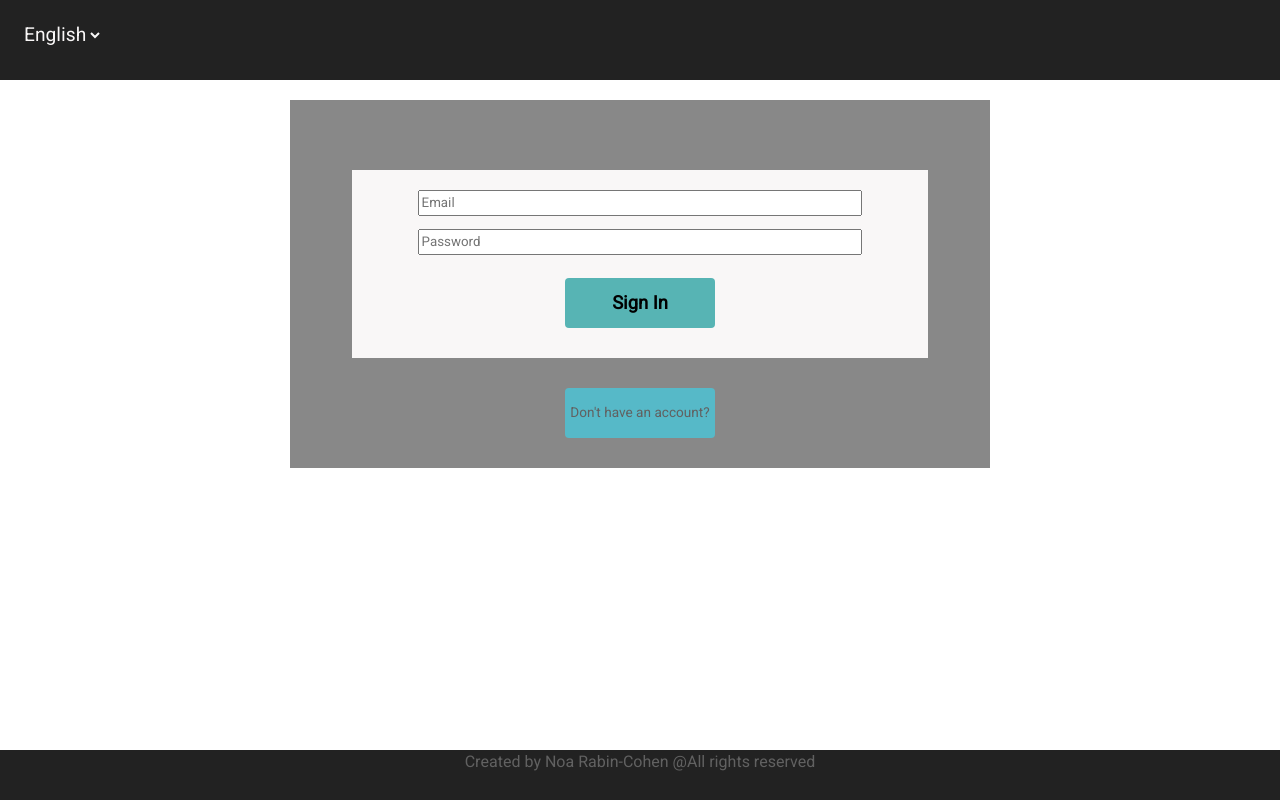
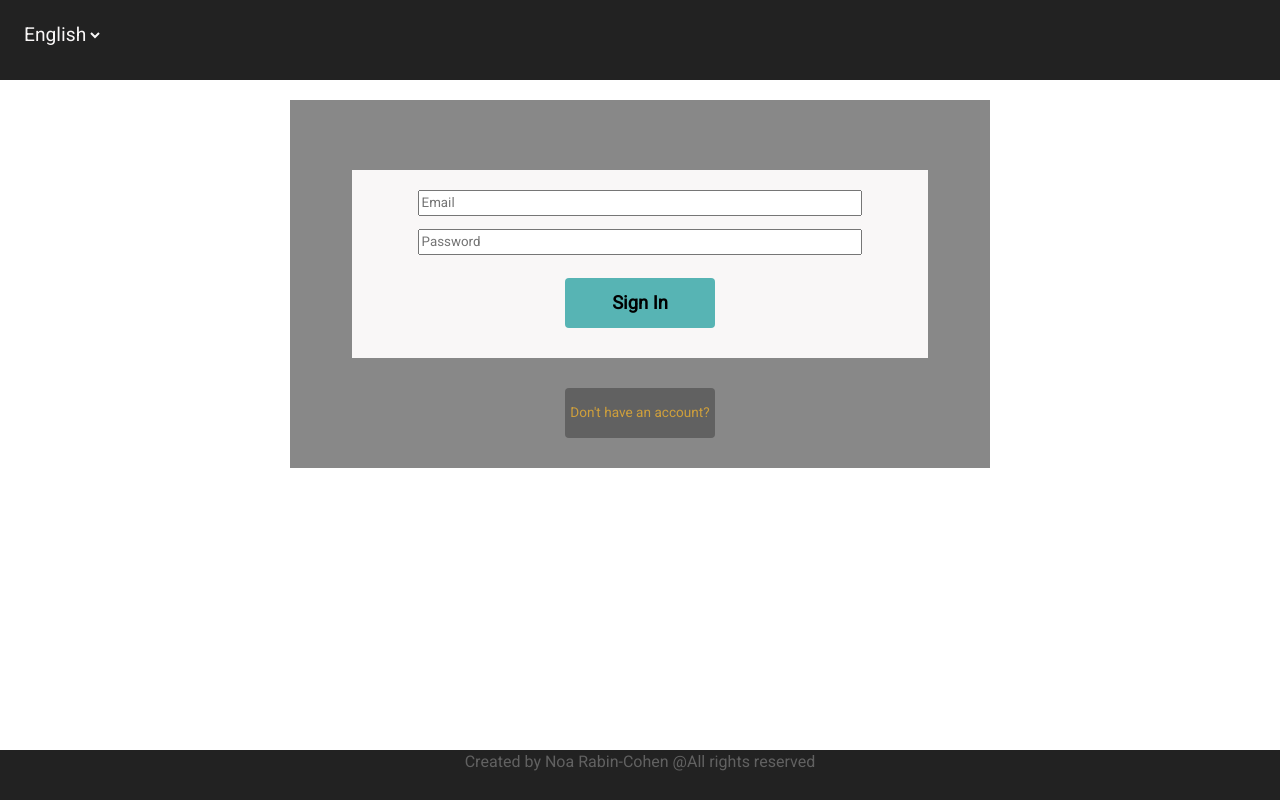
Before and after one commit to cohenoa33/appointments, a React (Create React App) app: page / in a window 1280 px wide. Built offline with nearby package versions, Linux system fonts and the light colour scheme.

Commit message:
changed toggle button on login

```diff
--- a/src/App.css
+++ b/src/App.css
@@ -824,7 +824,7 @@ thead tr:hover {
   width: 150px;
   font-size: 0.85em;
   font-weight: normal;
-  background-color: #56b9c8;
+  background-color: #616161;
   border: none;
   border-radius: 4px;
   padding: 0px;
@@ -835,7 +835,7 @@ thead tr:hover {
   color: #ce9f3c;
 }
 .login-signup .toggle {
-  color: #616161;
+  color: #ce9f3c;
 }
 
 .login-signup-form {
--- a/src/sass/3-componenets/_logInSignup.sass
+++ b/src/sass/3-componenets/_logInSignup.sass
@@ -8,10 +8,10 @@
     text-align: center
     margin-top: 100px
     button
-        +primary-button(50px, 150px, 0.85em, normal, $table-header)
+        +primary-button(50px, 150px, 0.85em, normal, $secondary)
         margin-top: 30px
     .toggle
-        color: $secondary
+        color: $hover
 
 .login-signup-form
     width: 90%
```
Also changed, not shown: 1 other file (tests, documents, lock files or other folders).
